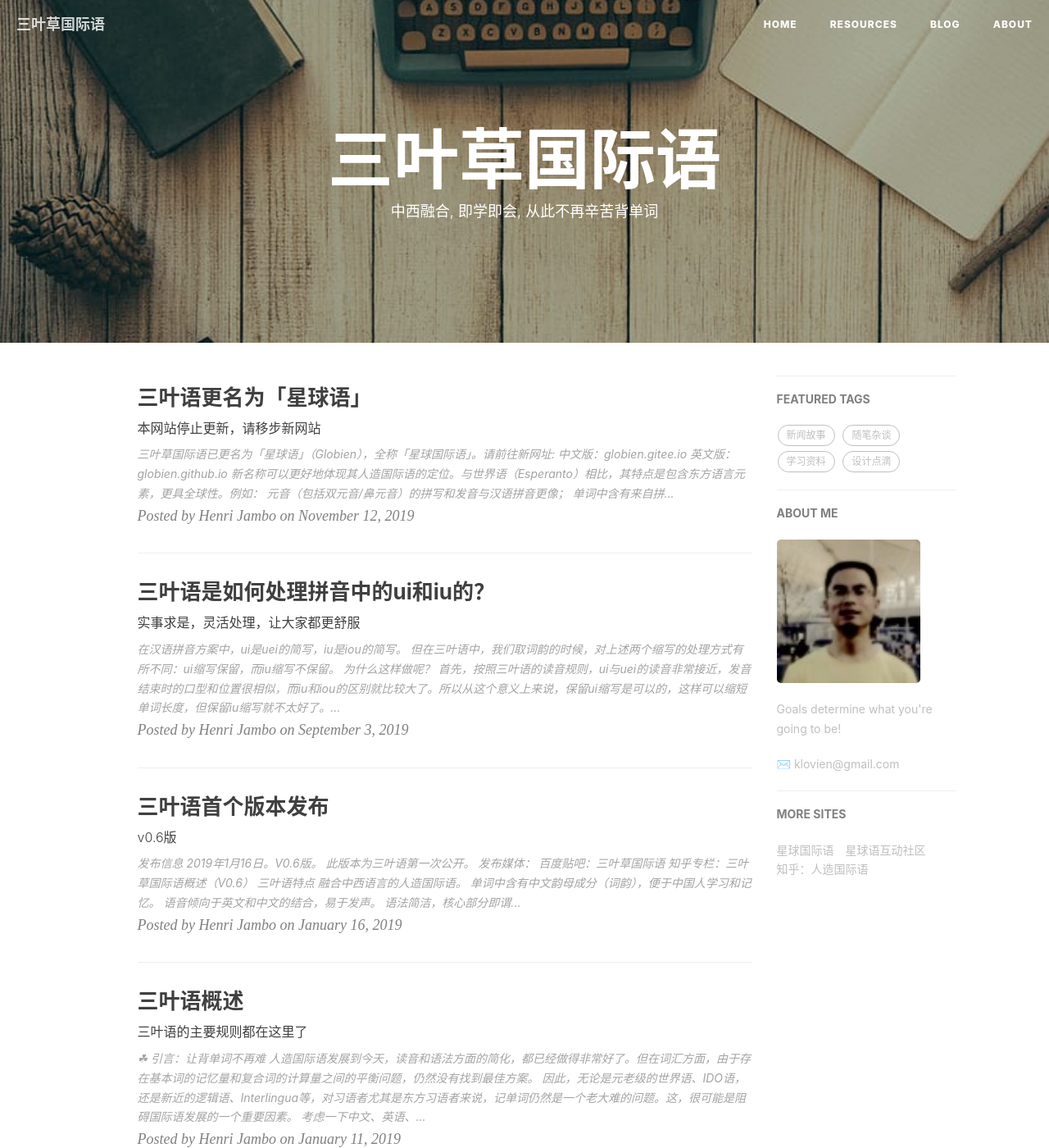
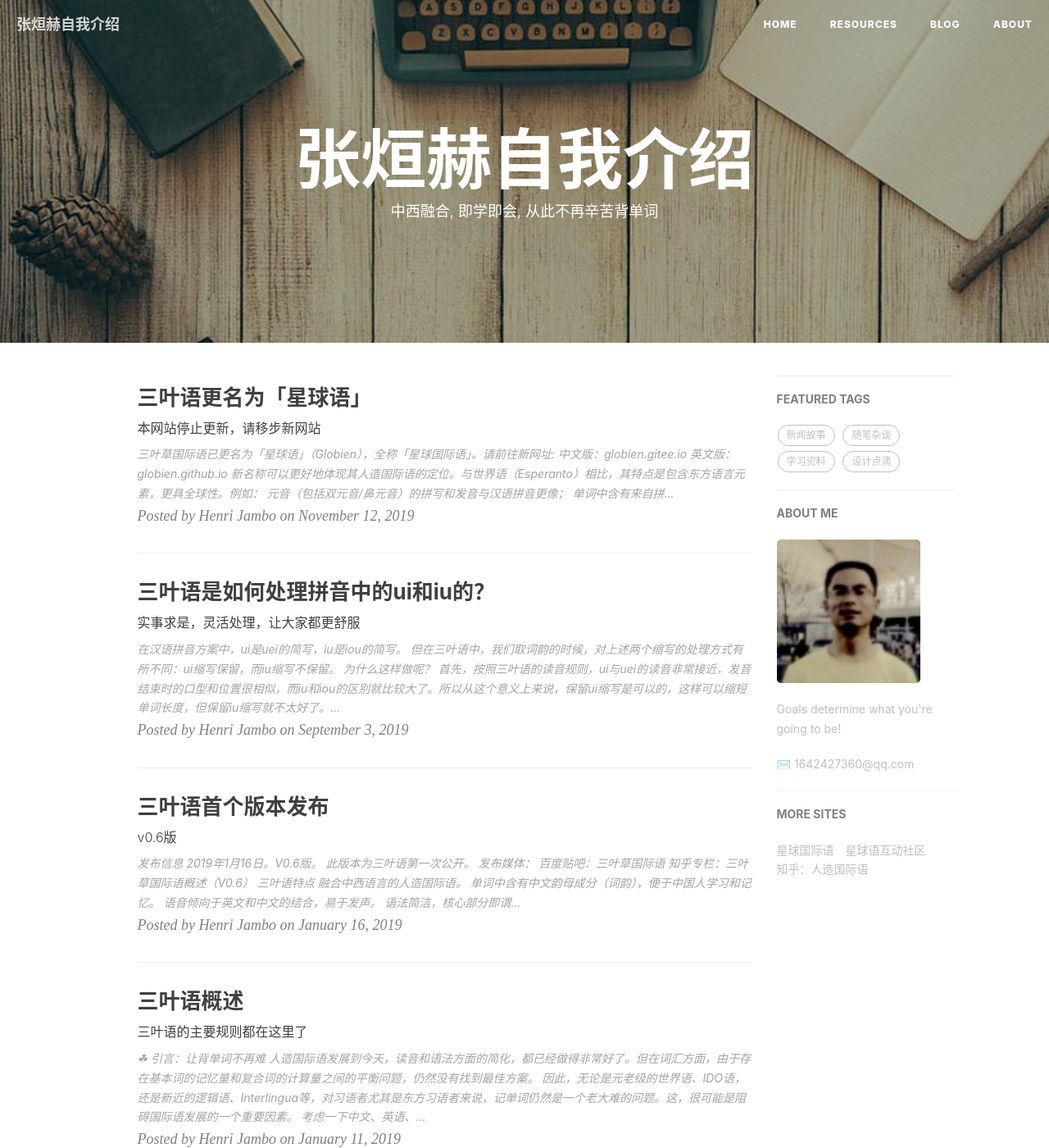
Before and after one commit to Satanchia/Satanchia.github.io, a Jekyll site: the page built from index.html, in a window 1280 px wide and 1400 px high. Shown: the whole window at 82% size. Built offline with Jekyll 4.4.1, drawn with Linux system fonts in a browser that asks for light colours; nearby versions of some CDN libraries; the list of posts is cut into pages by our own code; comment, search, counter and statistics services are not loaded; some of the changed text lies outside the part shown.

Commit message:
Update _config.yml

```diff
--- a/_config.yml
+++ b/_config.yml
@@ -1,13 +1,13 @@
 # Site settings
-title: 三叶草国际语
-SEOTitle: 三叶草国际语 - 让沟通更容易
+title: 张烜赫自我介绍
+SEOTitle: 我的第一个网站
 header-img: img/post-bg-desk.jpg
-email: klovien@gmail.com
-description: "中西融合, 即学即会, 从此不再辛苦背单词"
-keyword: "人工语言, 国际语, 世界语, 三叶草国际语, 三叶语"
-url: "https://klovien.github.io"          # your host, for absolute URL
+email: 1642427360@qq.com
+description: "欢迎来到我的世界"
+keyword: "你好"
+url: "https://Satanchia.github.io"          # your host, for absolute URL
 baseurl: ""      # for example, '/blog' if your blog hosted on 'host/blog'
-github_repo: "https://github.com/klovien/klovien.github.io.git" # you code repository
+github_repo: "https://github.com/Satanchia/Satanchia.github.io.git" # you code repository
 
 # Sidebar settings
 sidebar: true                           # whether or not using Sidebar.
```
